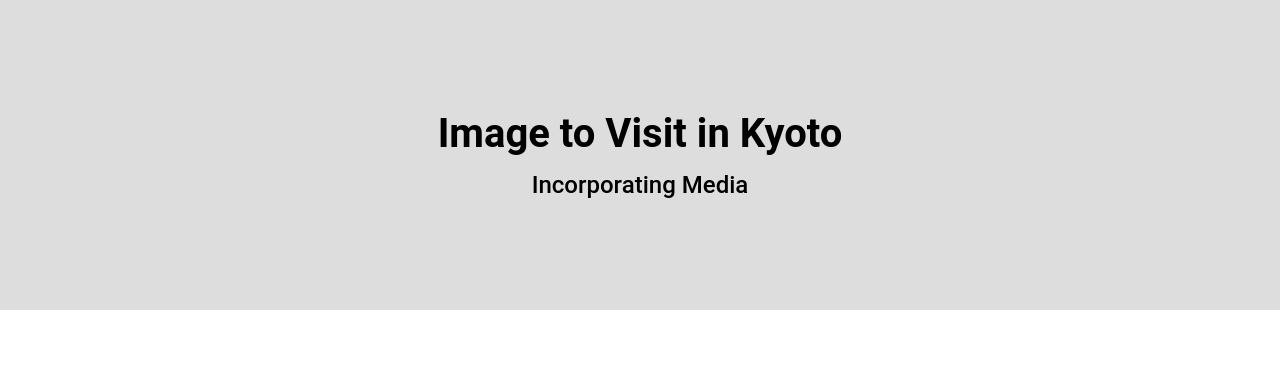
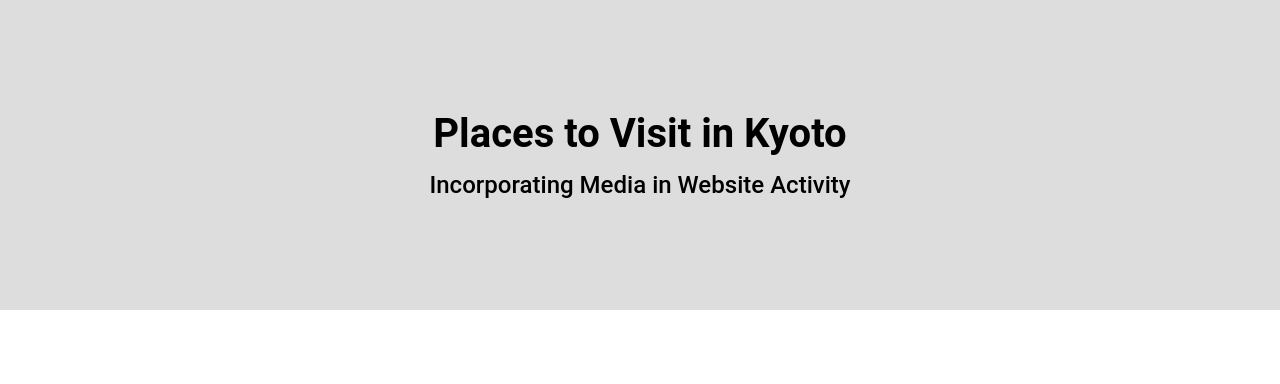
Before and after one commit to NeilMD/cprg-218-assign-1, a plain HTML site: page index.html in a window 1280 px wide. Shown: the top 384 px of the page. Drawn offline with Linux system fonts and the light colour scheme.

Commit message:
feat: title fix

```diff
--- a/index.html
+++ b/index.html
@@ -15,8 +15,8 @@
 </head>
 <body>
   <div class="header-container">
-    <h1>Image to Visit in Kyoto</h1>
-    <h2>Incorporating Media</h2>
+    <h1>Places to Visit in Kyoto</h1>
+    <h2>Incorporating Media in Website Activity</h2>
   </div>
   <section class="container">
     <ul class="card-container">
```
